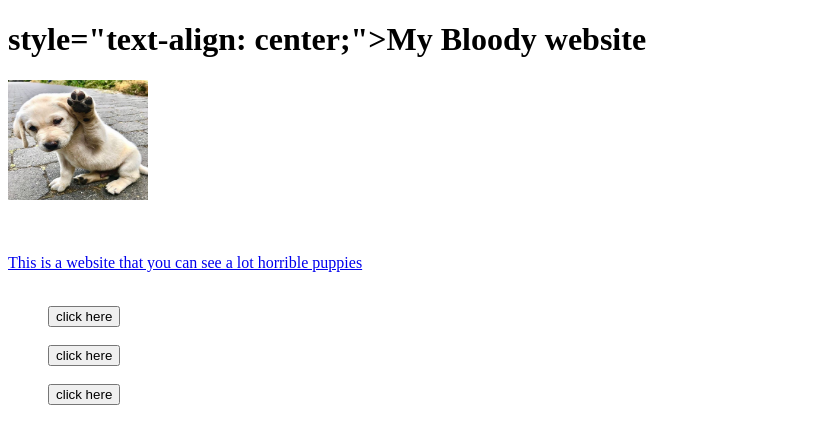
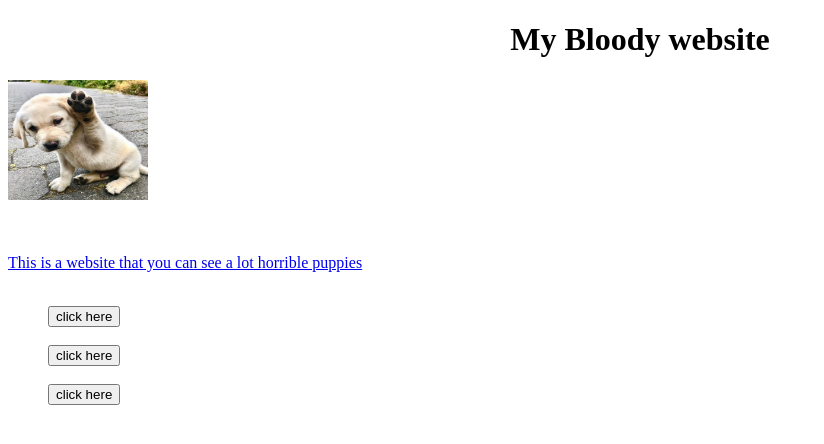
Before and after one commit to 18721-sl/st11lock, a plain HTML site: page Index.html in a window 1280 px wide. Shown: the whole page, without its empty margins (0-824 px from the left). Drawn offline with Linux system fonts and the light colour scheme.

Commit message:
fixed mistakes

```diff
--- a/Index.html
+++ b/Index.html
@@ -15,7 +15,7 @@ body {
     }
 </style>
 <body>
-    <h1> style="text-align: center;">My Bloody website</h1>
+    <h1 style="text-align: center;">My Bloody website</h1>
     <img src="aec453161b2f33ffc6219d8a758307a9.jpg" width="140" height="120" >
     <p style="color:white">I hate puppies</p>
     <a href="https://www.thepethub.co.nz/"> This is a website that you can see a lot horrible puppies</a>
```
